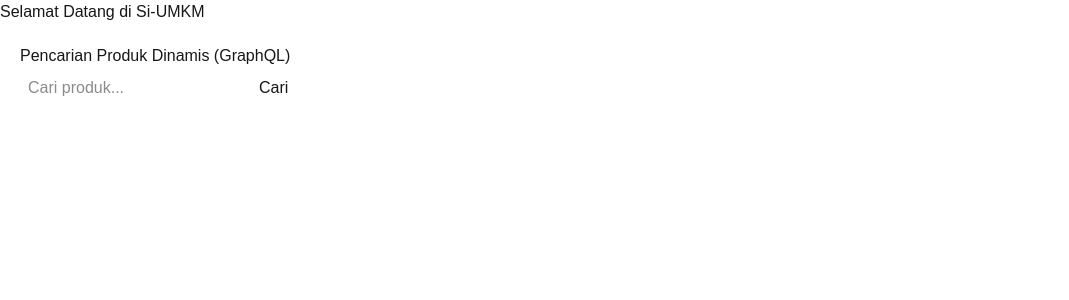
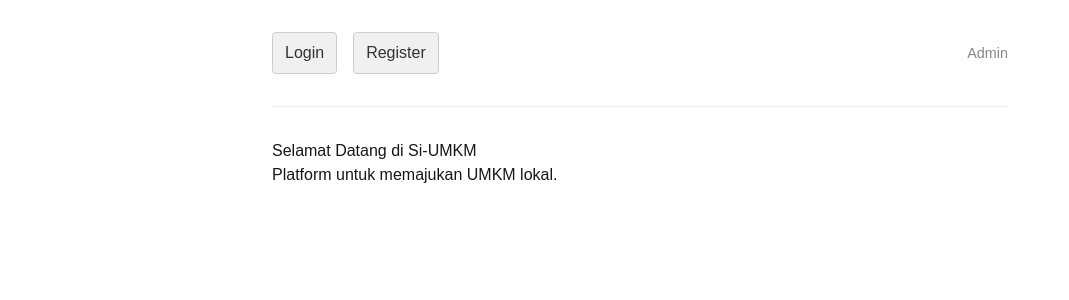
Before and after one commit to shandirise/si-umkm, a Next.js app: page / in a window 1280 px wide. Shown: the top 300 px of the page, without its empty margins (0-1069 px from the left). Built offline with nearby package versions, Linux system fonts and the light colour scheme; no server answers.

Commit message:
penambahan fitur

```diff
--- /dev/null
+++ b/src/hooks/useAuth.ts
@@ -0,0 +1,27 @@
+// src/hooks/useAuth.ts
+import { useEffect, useState } from 'react';
+import { onAuthStateChanged, User } from 'firebase/auth';
+import { auth } from '../lib/firebase';
+
+export function useAuth() {
+  const [user, setUser] = useState<User | null>(null);
+
+  useEffect(() => {
+    // onAuthStateChanged adalah listener dari Firebase.
+    // Ia akan berjalan setiap kali status login/logout berubah.
+    const unsubscribe = onAuthStateChanged(auth, (user) => {
+      if (user) {
+        // Pengguna sedang login
+        setUser(user);
+      } else {
+        // Pengguna sudah logout
+        setUser(null);
+      }
+    });
+
+    // Cleanup subscription saat komponen tidak lagi digunakan
+    return () => unsubscribe();
+  }, []);
+
+  return { user };
+}
--- a/src/pages/index.tsx
+++ b/src/pages/index.tsx
@@ -1,11 +1,76 @@
-// src/pages/index.tsx
+import Link from 'next/link';
 import ProductSearch from '@/components/ProductSearch';
+import { useAuth } from '@/hooks/useAuth'; // Hook kustom untuk status autentikasi
+import { auth } from '@/lib/firebase';
+import { signOut } from 'firebase/auth';
+import { useRouter } from 'next/router';
+
+// Objek style untuk menata tampilan halaman, termasuk perbaikan untuk tombol
+const styles = {
+  container: { padding: '2rem', fontFamily: 'sans-serif', maxWidth: '800px', margin: 'auto' },
+  nav: { display: 'flex', gap: '1rem', alignItems: 'center', marginBottom: '2rem' },
+  main: { borderTop: '1px solid #eee', paddingTop: '2rem' },
+  welcome: { marginBottom: '2rem' },
+  button: {
+    cursor: 'pointer',
+    padding: '8px 12px',
+    border: '1px solid #ccc',
+    background: '#f0f0f0',
+    borderRadius: '4px',
+    color: '#333', // Warna teks gelap agar terlihat di background terang
+    textDecoration: 'none', // Menghilangkan garis bawah dari tag Link
+  },
+};
 
 export default function Home() {
+  // Mengambil status login pengguna secara real-time menggunakan hook
+  const { user } = useAuth();
+  const router = useRouter();
+
+  // Fungsi untuk menangani proses logout pengguna
+  const handleLogout = async () => {
+    try {
+      await signOut(auth);
+      alert('Anda berhasil logout!');
+      router.push('/'); // Kembali ke halaman utama setelah logout
+    } catch (error) {
+      console.error('Gagal logout:', error);
+    }
+  };
+
   return (
-    <main>
-      <h1>Selamat Datang di Si-UMKM</h1>
-      <ProductSearch />
-    </main>
+    <div style={styles.container}>
+      <header>
+        <nav style={styles.nav}>
+          {/* Tampilan kondisional: tergantung apakah pengguna sudah login atau belum */}
+          {user ? (
+            <>
+              <span>Halo, {user.email}</span>
+              <button onClick={handleLogout} style={styles.button}>Logout</button>
+            </>
+          ) : (
+            <>
+              <Link href="/login" style={styles.button}>Login</Link>
+              <Link href="/register" style={styles.button}>Register</Link>
+            </>
+          )}
+
+          {/* Link ke halaman login admin selalu tersedia */}
+          <div style={{ marginLeft: 'auto' }}>
+             <Link href="/login-admin" style={{color: '#888', fontSize: '0.9rem'}}>Admin</Link>
+          </div>
+        </nav>
+      </header>
+
+      <main style={styles.main}>
+        <div style={styles.welcome}>
+            <h1>Selamat Datang di Si-UMKM</h1>
+            <p>Platform untuk memajukan UMKM lokal.</p>
+        </div>
+
+        {/* Komponen pencarian produk dengan GraphQL hanya ditampilkan jika pengguna sudah login */}
+        {user && <ProductSearch />}
+      </main>
+    </div>
   );
 }
```
